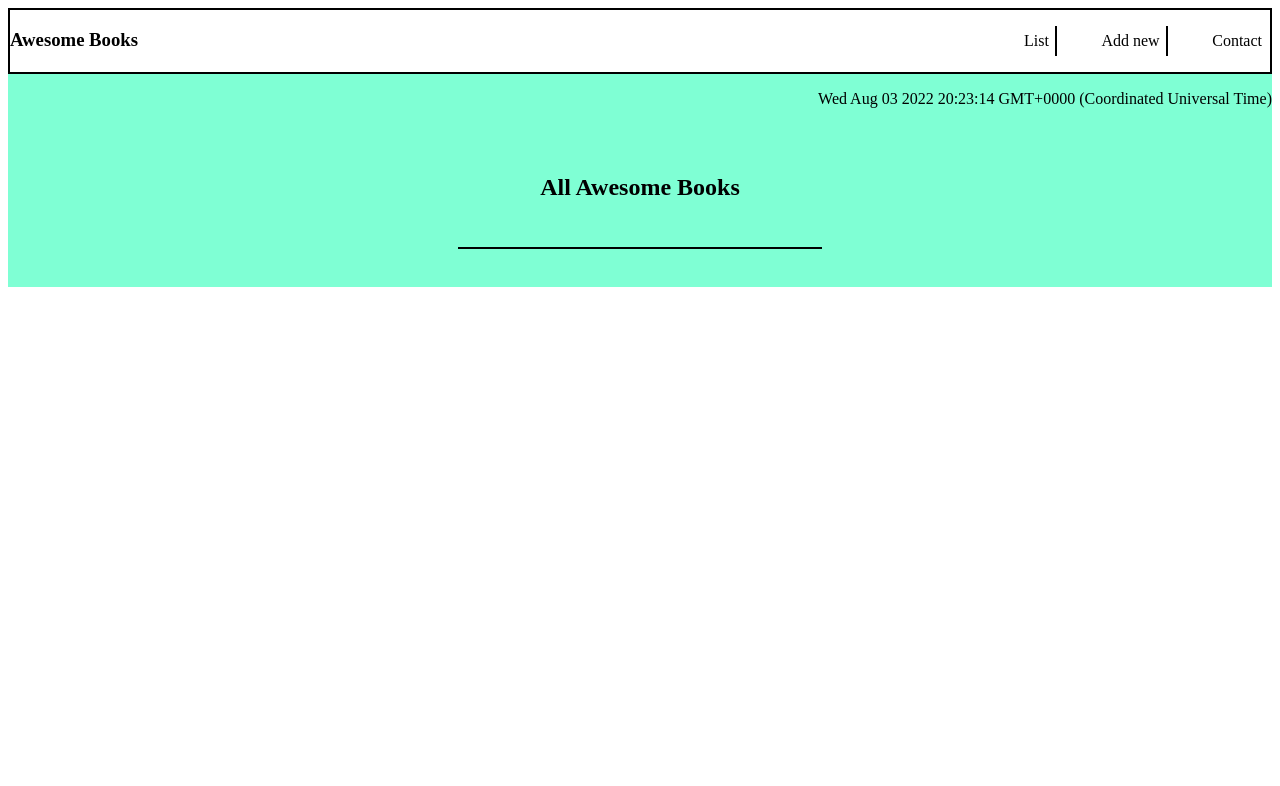
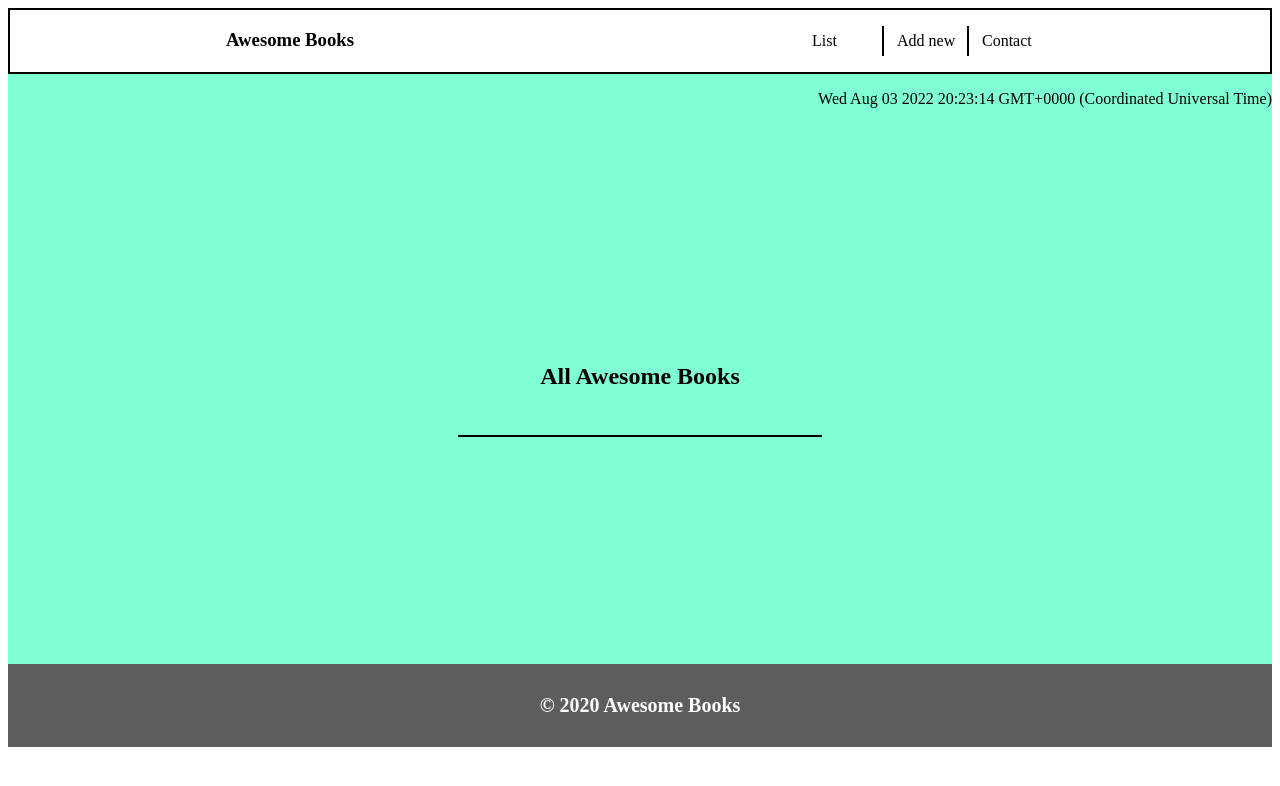
Before and after one commit to Ukaypromise/awesome-book, a website: page index.html in a window 1280 px wide. Drawn offline with Linux system fonts and the light colour scheme.

Commit message:
Refactor code

```diff
--- a/css/style.css
+++ b/css/style.css
@@ -7,6 +7,7 @@
   display: flex;
   flex-direction: column;
   background-color: aquamarine;
+  height: 60vh;
 }
 
 .m-hr {
@@ -88,14 +89,21 @@ input {
 .books-header {
   display: flex;
   flex-direction: row;
-  justify-content: space-between;
+  justify-content: space-around;
   margin: 0;
   border: 2px solid black;
+  padding: 0 10px;
 }
 
 .book-nav {
   border-right: 2px solid black;
   padding: 6px;
+  min-width: 4rem;
+  cursor: pointer;
+}
+.book-nav:hover {
+  background-color: #000;
+  color: #fff;
 }
 
 ul {
@@ -149,3 +157,14 @@ ul {
 .hidden {
   display: none;
 }
+
+/* Footer Section */
+
+.footer {
+  background-color: rgb(94, 93, 93);
+  color: #fff;
+  padding: 10px;
+  text-align: center;
+  font-size: 20px;
+  font-weight: bold;
+}
--- a/index.html
+++ b/index.html
@@ -59,6 +59,9 @@
         </ul>
     </div>
     </section>
+    <footer class="footer">
+        <p >&copy; 2020 Awesome Books</p>
+    </footer>
     <script src="./script/app.js"></script>
   </body>
 </html>
```
